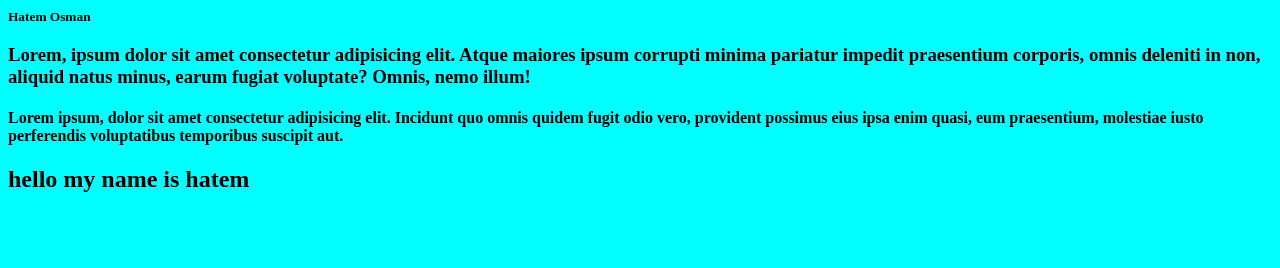
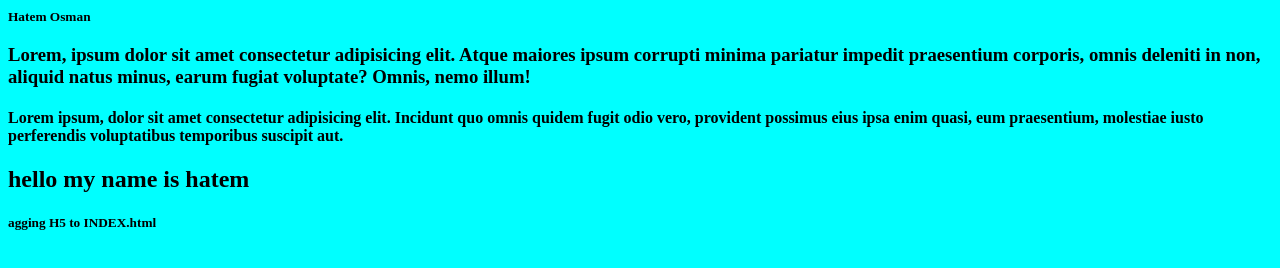
Before and after one commit to Salehalkolaidi/masterLec7, a plain HTML site: page index.html in a window 1280 px wide. Drawn offline with Linux system fonts and the light colour scheme.

Commit message:
adding h5 in indext,html

```diff
--- a/index.html
+++ b/index.html
@@ -11,5 +11,6 @@
     <h3>Lorem, ipsum dolor sit amet consectetur adipisicing elit. Atque maiores ipsum corrupti minima pariatur impedit praesentium corporis, omnis deleniti in non, aliquid natus minus, earum fugiat voluptate? Omnis, nemo illum!</h3>
     <h4>Lorem ipsum, dolor sit amet consectetur adipisicing elit. Incidunt quo omnis quidem fugit odio vero, provident possimus eius ipsa enim quasi, eum praesentium, molestiae iusto perferendis voluptatibus temporibus suscipit aut.</h4>
     <h2>hello my name is hatem </h2>
+    <h5>agging H5 to INDEX.html</h5>
 </body>
 </html>
```
